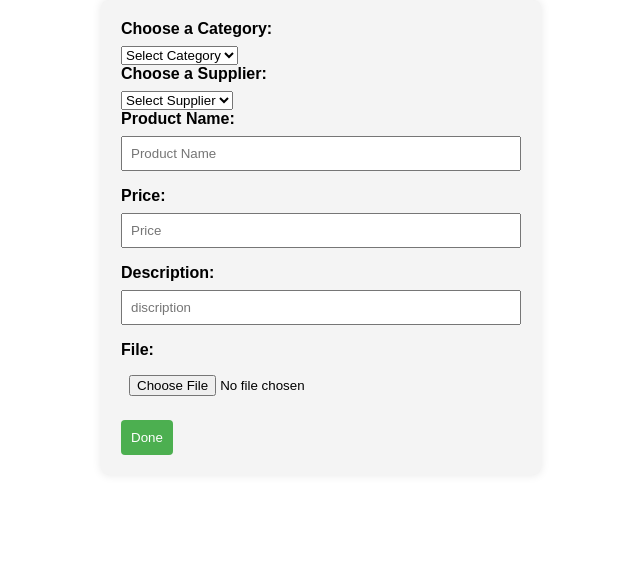
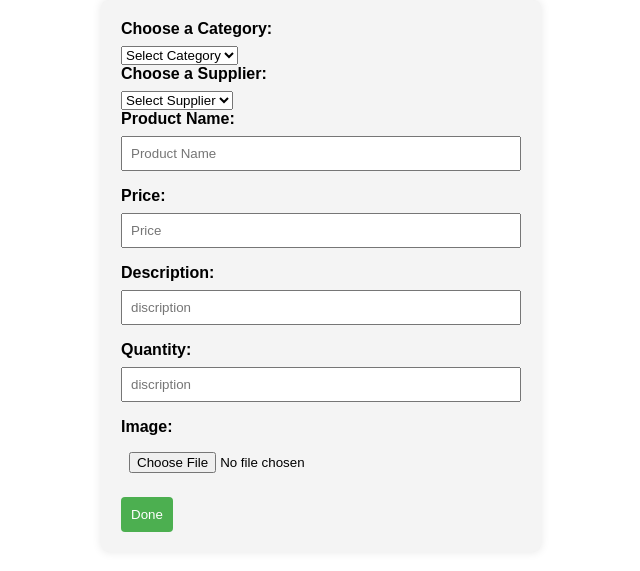
Before and after one commit to Jay-Lokhande/Inventory-Management-System, a Flask app: page /add_product in a window 1280 px wide. Shown: the top 571 px of the page, without its empty margins (319-959 px from the left). Run offline with Flask 3, Linux system fonts and the light colour scheme.

Commit message:
updated addproduct.html

```diff
--- a/templates/addproduct.html
+++ b/templates/addproduct.html
@@ -40,7 +40,11 @@
                 <label for="description">Description:</label>
 
     <input type="text" id="description" name="discription" placeholder="discription" required="required"/>
-                <label for="file">File:</label>
+                        <label for="quantity">Quantity:</label>
+
+    <input type="number" id="quantity" name="quantity" placeholder="discription" required="required"/>
+
+    <label for="file">Image:</label>
 
     <input type="file" id="file" name="file" required="required"/>
         <button type="submit">Done</button>
```
